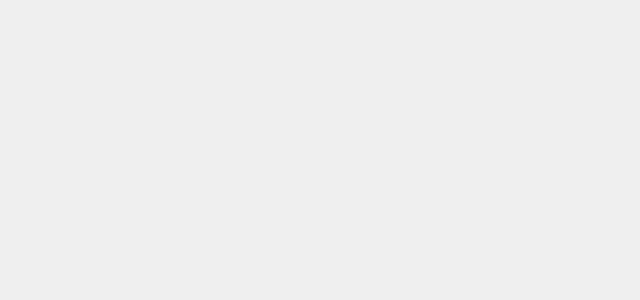
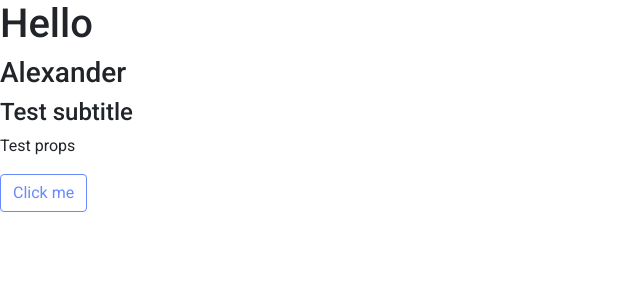
Before and after one commit to RosiAPenkova/react-2020, a React (Create React App) app: page / in a window 1280 px wide. Shown: the top 300 px of the page, without its empty margins (0-640 px from the left). Built offline with nearby package versions, Linux system fonts and the light colour scheme.

Commit message:
Functional Component

```diff
--- a/src/App.js
+++ b/src/App.js
@@ -1,10 +1,10 @@
 import React from 'react';
-
+import ClassComponent from './components/ClassComponent'
 
 function App() {
   return (
     <div className="App">
-
+      <ClassComponent description="Test props" subtitle="Test subtitle"/>
     </div>
   );
 }
--- a/src/assets/variables.scss
+++ b/src/assets/variables.scss
@@ -1,7 +1,7 @@
 $fa-font-path: "~font-awesome/fonts";
 
 
-$body-bg: #efefef;
+$body-bg: #fff;
 
 $theme-colors: (
         "primary": #6a89fd,
--- /dev/null
+++ b/src/components/ClassComponent.js
@@ -0,0 +1,35 @@
+import React from 'react';
+
+
+class ClassComponent extends React.Component {
+
+    constructor(props){
+        super(props);
+        // Дефиниция за local state
+        this.state={
+            title: "Hello",
+            name: "Alexander"
+        }
+    }
+
+    buttonOnClick = () => {
+        this.setState({
+            title: "Set new Title",
+            name: "Georgi"
+        })
+
+    }
+
+    render() {
+      return <div>
+          <h1>{this.state.title}</h1>
+          <h3>{this.state.name}</h3>
+          <h4>{this.props.subtitle}</h4>
+          <p>{this.props.description}</p>
+          <button onClick={this.buttonOnClick} type="button" className="btn btn-outline-primary">Click me</button>
+      </div>;
+    }
+  }
+
+
+  export default ClassComponent;
```
